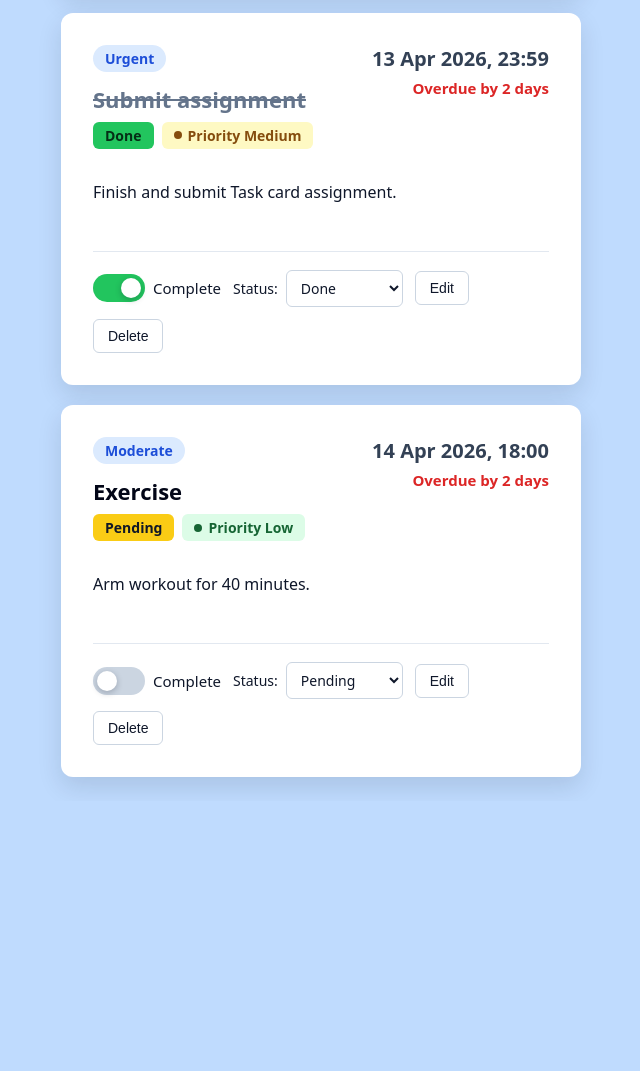
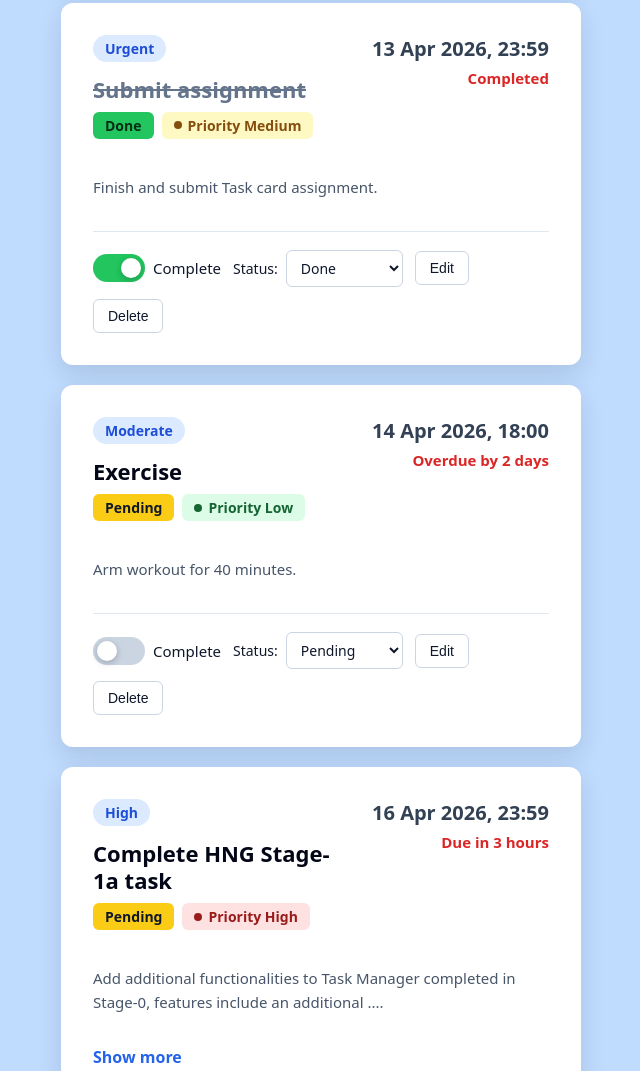
Before and after one commit to godwingoje/Task-Manager-App, a plain HTML site: page index.html in a window 1280 px wide. Shown: the part 463-1534 px from the top of the page, without its empty margins (319-959 px from the left). Before the commit the page ends 1264 px from the top, so only its background shows below. Drawn offline with Linux system fonts and the light colour scheme.

Commit message:
Complete stage one todo card features

```diff
--- a/script.js
+++ b/script.js
@@ -27,6 +27,17 @@ const tasks = [
     priority: "Low",
     dueDate: "2026-04-14T18:00:00",
     description: "Arm workout for 40 minutes.",
+    completed: false,
+  },
+  {
+    id: 4,
+    tag: "High",
+    title: "Complete HNG Stage-1a task",
+    status: "Pending",
+    priority: "High",
+    dueDate: "2026-04-16T23:59:00",
+    description:
+      "Add additional functionalities to Task Manager completed in Stage-0, features include an additional edit buton, 'show more' button for descriptions that are too long, an enhancement to the priority tag, and an additional feature to the time functionalty",
     completed: false,
   },
 ];
@@ -114,7 +125,7 @@ function getPriorityClass(priority) {
   return String(priority).toLowerCase();
 }
 
-const DESCRIPTION_PREVIEW_LENGTH = 50;
+const DESCRIPTION_PREVIEW_LENGTH = 100;
 const expandedTaskIds = [];
 let editingTaskId = null;
 
@@ -131,12 +142,12 @@ function renderTasks() {
       //This checks whether the description is long AND if it is not expanded
       //Line 133 means the description is long and, the user has not opened it yet.
       isLongDescription && !isExpanded
-      //If the description is long and the it has not expanded
+        ? //If the description is long and the it has not expanded
           //Show the shorter version
           //Otherwise show the complete description
           //Slice means to cut a string from a starting point to another
           //In this case slice starts from 0 and ends at the preview limit, then it adds the three dots at the end
-        ? `${task.description.slice(0, DESCRIPTION_PREVIEW_LENGTH)}....`
+          `${task.description.slice(0, DESCRIPTION_PREVIEW_LENGTH)}....`
         : task.description;
     if (editingTaskId === task.id) {
       return `
@@ -278,7 +289,7 @@ function renderTasks() {
                 data-testid="test-todo-time-remaining"
                 aria-live="polite"
               >
-                ${getTimeRemaining(task.dueDate)}
+                ${task.status === "Done" ? "Completed": getTimeRemaining(task.dueDate)}
               </span>
             </div>
           </div>
@@ -286,19 +297,18 @@ function renderTasks() {
           <div
             id="todo-description-section-${task.id}"
             class="todo-collapsible-section"
-          date-testid="test-todo-collapsible-section"
-
+            data-testid="test-todo-collapsible-section"
+          >
             <p
               class="todo-description"
               data-testid="test-todo-description"
             >
               ${visibleDescription}
-
             </p>
           </div>
     ${
       isLongDescription
-      ?`
+        ? `
         <button
         class="todo-expand-toggle"
         type="button"
@@ -381,12 +391,10 @@ function renderTasks() {
 
   todoList.innerHTML = taskCards.join("");
 
-
   connectCompleteToggles();
   connectStatusControls();
   connectExpandToggles();
   connectEditButtons();
-
 
   //In simple terms this function means
   //Find all Show more / Show less buttons
@@ -394,12 +402,14 @@ function renderTasks() {
   //If that is not expanded, add it to the expanded list
   //If it is already expanded, remove it from the expanded list.
   //Redraw the cards
-  function connectExpandToggles(){
-    const expandButtons =  document.querySelectorAll(`[data-testid="test-todo-expand-toggle"]`,)
+  function connectExpandToggles() {
+    const expandButtons = document.querySelectorAll(
+      `[data-testid="test-todo-expand-toggle"]`,
+    );
 
     //This line loops through each element in the expandButtons and performs an action of on each of them
     //button is just a temporary name
-    expandButtons.forEach((button)=>{
+    expandButtons.forEach((button) => {
       //On clicking any button run the code inside the function
       button.addEventListener("click", () => {
         //The line below converts a string task Id into a number
@@ -415,7 +425,7 @@ function renderTasks() {
         //The code below means if this task is not currently expanded
         //add it to expandedTaskIds
         //Otherwise remove it from expandedTaskIds
-        if(existingIndex === -1){
+        if (existingIndex === -1) {
           //push() means to add a value to the end of an array
           //e.g if expandedTaskIds = []; taskId = 2 expandedTaskId.push(2), now expanedTaskIds[2] after pushing
           expandedTaskIds.push(taskId);
@@ -428,26 +438,28 @@ function renderTasks() {
           //existingIndex = 1;
           //expandedTaskIds.splice(1, 1);
           //This removes the item at index 1
-        }else{
+        } else {
           expandedTaskIds.splice(existingIndex, 1);
         }
 
         renderTasks();
-      })
-    })
+      });
+    });
   }
 }
 
+
+
+
 function connectCompleteToggles() {
+
   const toggles = document.querySelectorAll(
     '[data-testid="test-todo-complete-toggle"]',
   );
-
-  //
   toggles.forEach((toggle) => {
     toggle.addEventListener("change", () => {
+
       const taskId = Number(toggle.dataset.taskId);
-
       //tasks refers to the global array of task objects, each containing specific properties
       //find() is an array method that searches through tasks and returns the first object
       //The condition (task) => task.id ===taskId is an arrow function that checks if the current
```
Also changed, not shown: style.css (+11 -0 lines). Lines whose indentation alone changed are shown as unchanged.
